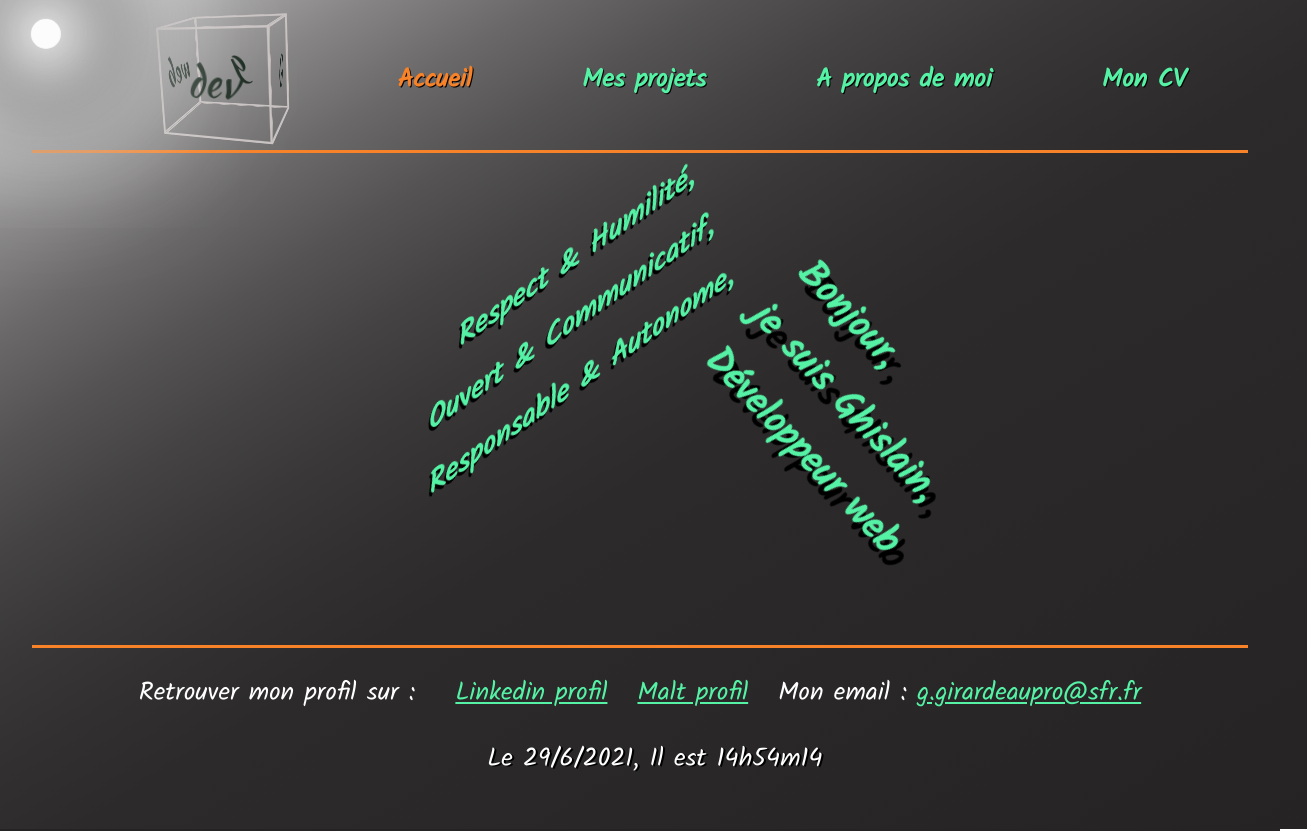
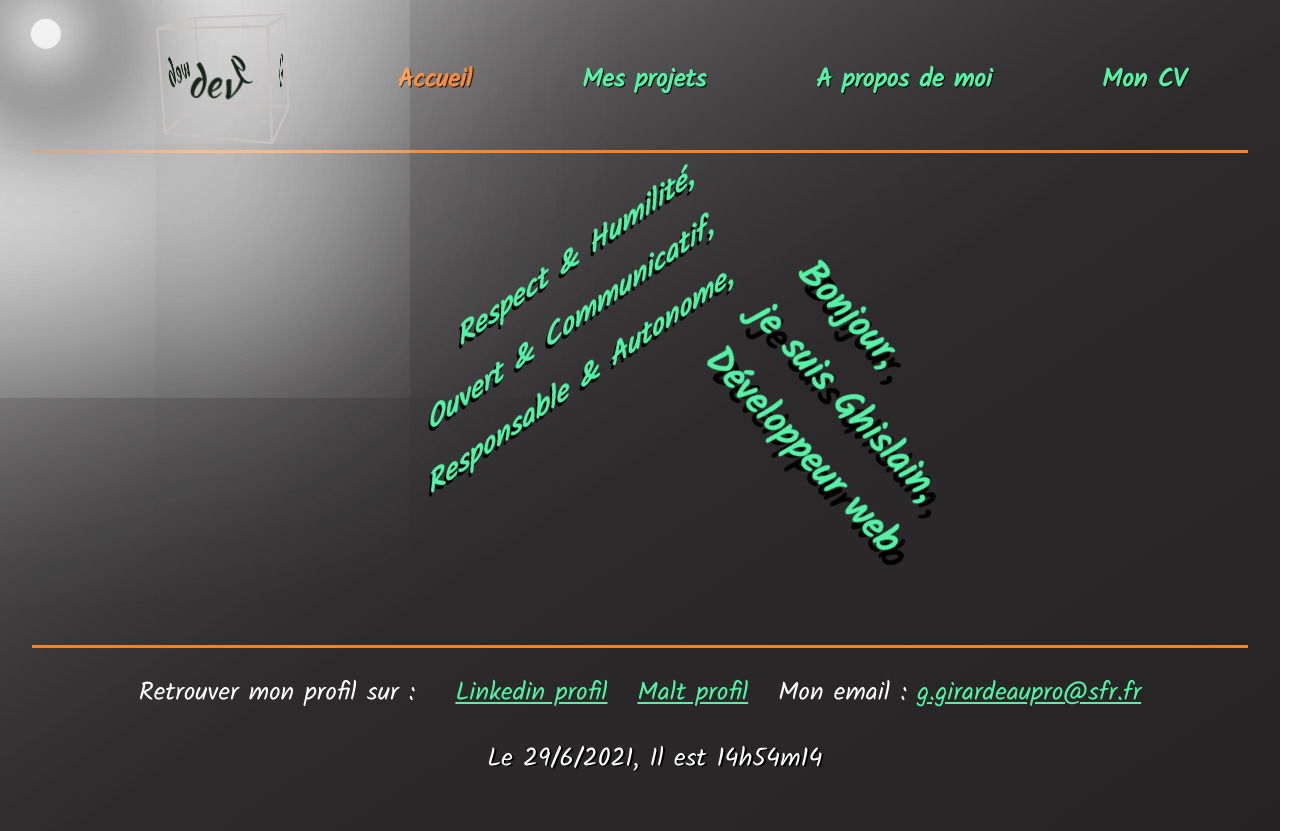
Before and after one commit to ghislaingirardeau/Portfolio_Nuxt, a Nuxt app: page / in a window 1280 px wide. Shown: the whole page, 1309 px wide, since content can reach past the window. Built offline with nearby package versions, Linux system fonts and the light colour scheme.

Commit message:
remove background before

```diff
--- a/assets/css/sass/body.scss
+++ b/assets/css/sass/body.scss
@@ -5,20 +5,9 @@ body {
   width: 95%;
   text-align: center;
   position: relative;
-  background: linear-gradient(to top left, rgb(37, 35, 35), 99%, rgb(231, 230, 230)) no-repeat;
+  background: linear-gradient(to top left, rgb(37, 35, 35), 85%, rgb(231, 230, 230)) no-repeat;
+
   &:before{
-    content: '';
-    position: absolute;
-    top: 0px;
-    left: -5%;
-    width: 110%;
-    height: 100%;
-    z-index: -1;
-    background-position: left;
-    background: linear-gradient(to top left, rgb(37, 35, 35), 85%, rgb(231, 230, 230)) no-repeat;
-    animation: background_body 6s ease;
-  }
-  &:after{
     content: '';
     position: absolute;
     top: 20px;
@@ -29,8 +18,8 @@ body {
     background-color: #fff;
     box-shadow:
     0 0 60px 30px #fff,
-    0 0 100px 60px rgb(77, 77, 77),
-    0 0 140px 90px rgb(255, 255, 255);
+    0 0 100px 80px rgb(77, 77, 77),
+    0 0 740px 290px rgb(255, 255, 255);
     animation: body_light 6s cubic-bezier(0, 0, 0, 0.99) forwards;
   }
 }
@@ -51,16 +40,14 @@ h1{
   to {
     filter: invert(0);
     transform: translateX(0px) translateY(0px);
+    opacity: .8;
   }
 }
 
-@keyframes background_body {
-  from{
-    background-position: -100px -100px;
-    filter: blur(40px);
-  }
-  to{
-    background-position: 0px 0px;
-
+@media (prefers-reduced-motion: reduce) {
+  body {
+    &:before{
+      animation: none;
+    }
   }
 }
```
